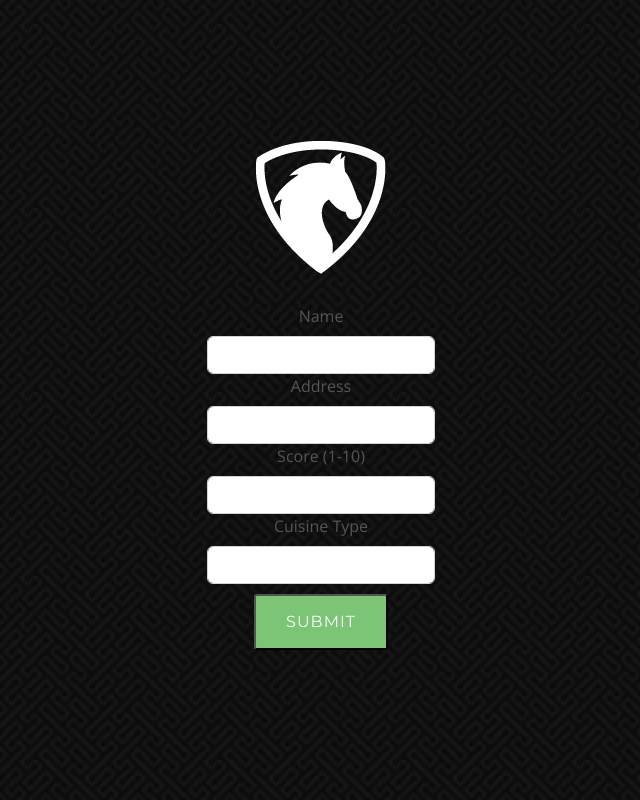
After one commit to SinistralMars/Final-Project, a Django app: page /addRestaurant in a window 1280 px wide. The commit adds this page. Shown: the whole page, without its empty margins (319-959 px from the left). Run offline with Django 4.2, Linux system fonts and the light colour scheme; some libraries are stand-ins or nearby versions.

Commit message:
addRestaurant

```diff
--- a/FoodCritique/mealreviews/urls.py
+++ b/FoodCritique/mealreviews/urls.py
@@ -1,5 +1,5 @@
 from django.urls import path
-from .views import indexPageView, searchPageView, restaurantPageView, ratingPageView, createPageView, deletePageView, dishPageView
+from .views import indexPageView, searchPageView, restaurantPageView, ratingPageView, createPageView, deletePageView, dishPageView, addRestaurantPageView
 
 urlpatterns = [
     path('create', createPageView, name = 'create'), #Create
@@ -7,5 +7,6 @@ urlpatterns = [
     path('dish', dishPageView, name = 'dish'), #Read
     path('restaurant', restaurantPageView, name = 'restaurant'), #Update
     path('delete', deletePageView, name = 'delete'), #Delete
+    path('addRestaurant', addRestaurantPageView, name = 'addRestaurant'),
     path('', indexPageView, name = 'index'),
 ]
--- a/FoodCritique/mealreviews/views.py
+++ b/FoodCritique/mealreviews/views.py
@@ -44,5 +44,24 @@ def createPageView(request) :
         }
         return render(request, "mealreviews/create.html", context)
 
+def addRestaurantPageView(request) :
+    if request.method == 'POST' :
+        new_restaurant = Restaurant()
+        new_restaurant.name = request.POST['name']
+        new_restaurant.address = request.POST['address']
+        new_restaurant.score = request.POST['score']
+        new_restaurant.cuisineType = request.POST['cuisineType']
+
+        new_restaurant.save()
+
+        data = Restaurant.objects.all()
+        context = {
+            "restaurants": data
+        }
+        return render(request, "mealreviews/create.html", context)
+
+    else :
+        return render(request, 'mealreviews/addRestaurant.html')
+
 def deletePageView(request) :
     return render(request, "mealreviews/delete.html")
--- /dev/null
+++ b/FoodCritique/templates/mealreviews/addRestaurant.html
@@ -0,0 +1,50 @@
+{% extends 'base.html' %}
+{% load static %}
+{% block content %}
+
+  <!-- ======= Hero Section ======= -->
+  <section id="hero">
+    <div class="hero-container">
+      <a href="index.html" class="hero-logo" data-aos="zoom-in"><img src={% static "/img/hero-logo.png" %} alt=""></a>
+      {% comment %} <h1 data-aos="zoom-in">Create Page</h1> {% endcomment %}
+
+
+
+
+      <form method="POST" action="{% url 'addRestaurant' %}" novalidate>
+        {% csrf_token %}
+        <div >
+          <label for="name" class="form-label">Name</label>
+          <input type="text" name="name" class="form-control" id="name" required>
+          <div class="invalid-feedback">Please, enter the name!</div>
+        </div>
+        <div>
+            <label for="address" class="form-label">Address</label>
+            <input type="text" name="address" class="form-control" id="address" required>
+            <div class="invalid-feedback">Please, enter the restaurant address!</div>
+          </div>
+        <div>
+          <label for="score" class="form-label">Score (1-10)</label>
+          <input type="text" name="score" class="form-control" id="score" required>
+          <div class="invalid-feedback">Please, enter the restaurant score!</div>
+        </div>
+        <div>
+          <label for="cuisineType" class="form-label">Cuisine Type</label>
+          <input type="text" name="cuisineType" class="form-control" id="cuisineType" required>
+          <div class="invalid-feedback">Please, enter the cuisineType!</div>
+        </div>
+
+        <button type="submit" class="btn-get-started scrollto">Submit</button>
+      </form>
+    </div>
+
+
+
+
+
+
+
+
+
+  </section><!-- End Hero -->
+{% endblock %}
--- a/FoodCritique/templates/mealreviews/create.html
+++ b/FoodCritique/templates/mealreviews/create.html
@@ -19,7 +19,7 @@
           <select name="restaurant" class="form-control" id="restaurant">
             {% for i in restaurants %}
               <option value="{{ i.id }}">{{ i.name }}</option>
-            {% endfor %} </select><a style="font-size: small;" href="">Create a new restaurant</a>
+            {% endfor %} </select><a style="font-size: small;" href="{% url 'addRestaurant' %}">Create a new restaurant</a>
           <div class="invalid-feedback">Please, enter the restaurant name!</div>
 
         </div>
```
